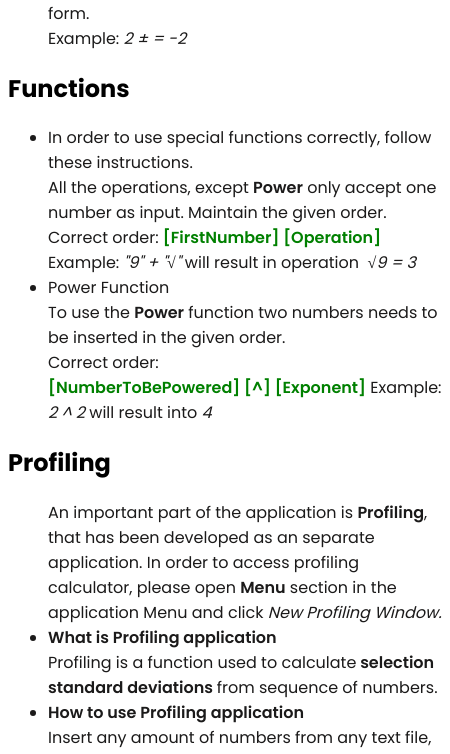
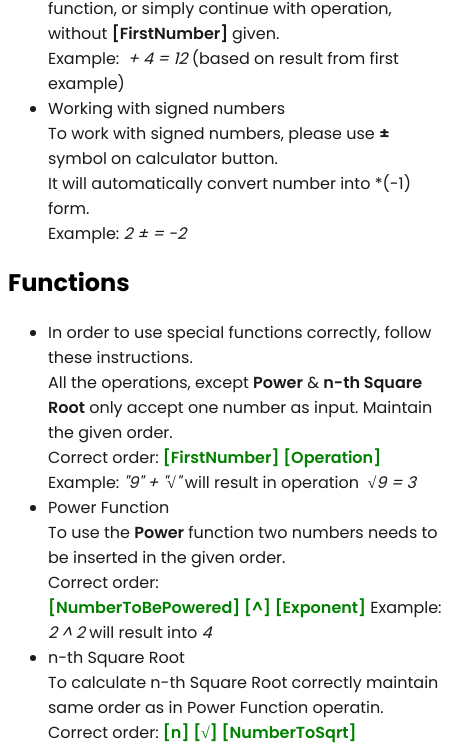
Before and after one commit to martafonekVOLE/IVS_Project_Calc, an Electron app: page src/help.html in a window 450 px wide. Shown: the part 720-1474 px from the top of the page. Drawn offline with Linux system fonts and the light colour scheme.

Commit message:
User Manual was changed, keyboardHandler was cleaned
Old comments were deleted from keyboardHandler
User Manual was edited - made new section for n-th SQRT

```diff
--- a/src/help.html
+++ b/src/help.html
@@ -9,6 +9,7 @@
 </head>
 <body>
     <h1>Help Manual</h1>
+		<p>Calculator always takes <b>one</b> or <b>two</b> numbers as an input. This means that operations cannot be combined. Operations like <i>8 * 2 + 3</i> do <b>not</b> work! Only the last two numbers with given operation will be calculated <i>(2 + 3)</i>. In order to make compound calculation, please calculate each part separately and then work with the previous result. </p>
     <h2>Contents</h2>
     <ol>
         <li> <a href="#BO">Basic Operations</a></li>
@@ -36,13 +37,16 @@
         <li>
             In order to use special functions correctly, follow these instructions.
         </li>
-        All the operations, except <b>Power</b> only accept one number as input. Maintain the given order. <br>
+        All the operations, except <b>Power</b> & <b>n-th Square Root</b> only accept one number as input. Maintain the given order. <br>
         Correct order: <span class="syntaxHighlight"> <b>[FirstNumber]&nbsp;[Operation]</b></span> <br>
         Example: <i>"9"&nbsp;+&nbsp;"√"</i> will result in operation <i>&nbsp;√9&nbsp;=&nbsp;3</i>
         <li>Power Function</li>
         To use the <b>Power</b> function two numbers needs to be inserted in the given order. <br>
         Correct order: <span class="syntaxHighlight"><b>[NumberToBePowered]&nbsp;[^]&nbsp;[Exponent]</b></span>
         Example: <i>2&nbsp;^&nbsp;2</i> will result into <i>4</i>
+				<li>n-th Square Root</li>
+				To calculate n-th Square Root correctly maintain same order as in Power Function operatin.
+				Correct order: <span class="syntaxHighlight"><b>[n]&nbsp;[√]&nbsp;[NumberToSqrt]</b></span>
     </ul>
     <h2 id="PG">
         Profiling
--- a/src/keyboardHandler.js
+++ b/src/keyboardHandler.js
@@ -66,8 +66,6 @@ NumbersAndOperation.secondNumber = 0;
  * @param {char} operator - Identifier of operation
  */
 function operation(operator){
-  //KONTROLUJ PR8ZDNÝ VSTUPNÍ POLE -> CHANGE
-//TODO - make it possible to do 3+5+2+1-8 type of operations
     NumbersAndOperation.operator = operator;
     var test = parseFloat(document.getElementById('inputField').innerHTML);     //parse
     if(isNaN(test)){
```
